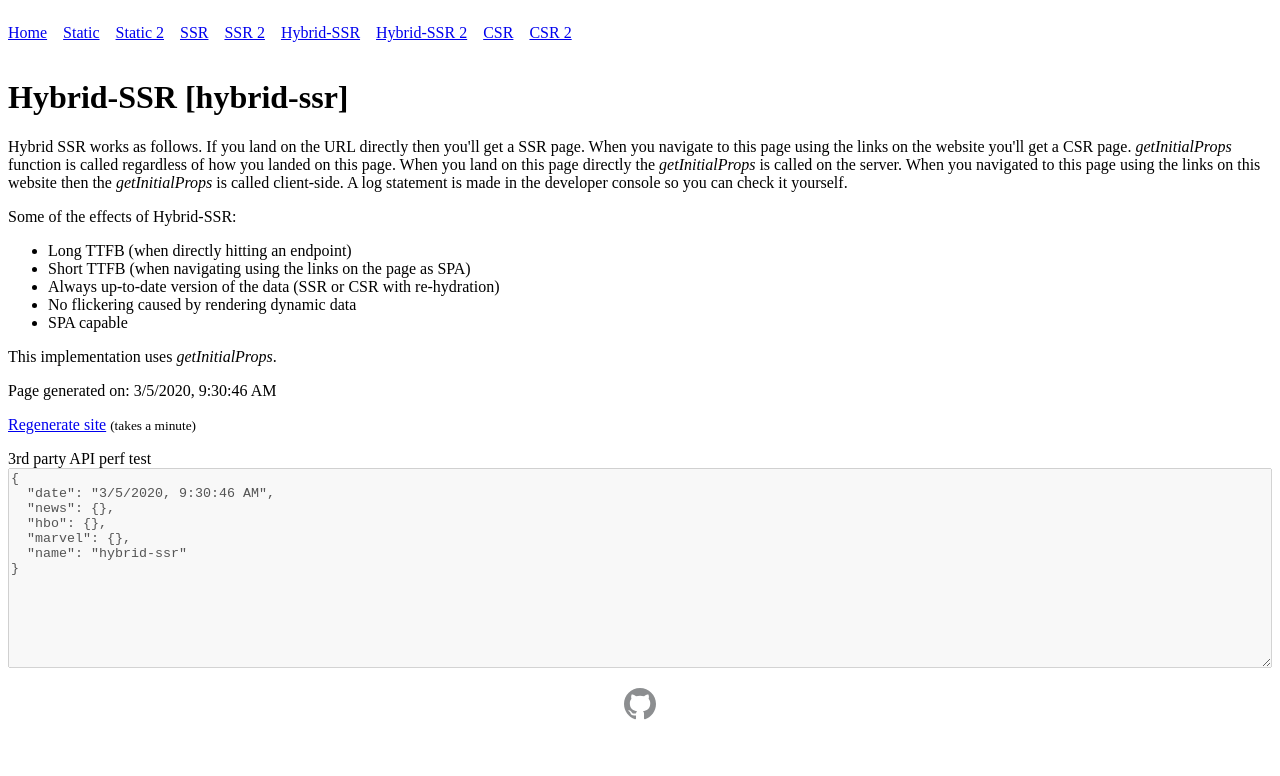
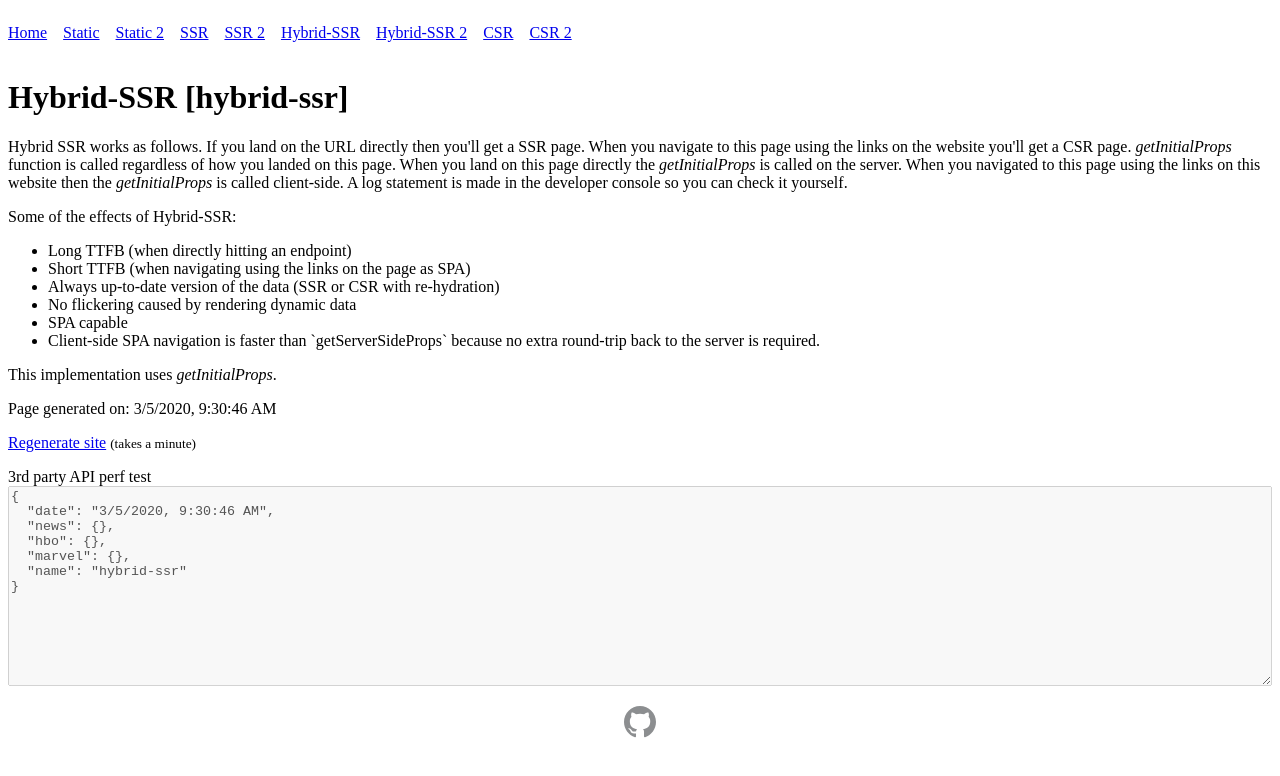
Before and after one commit to willemliu/static-next, a Next.js app: page /hybrid/hybrid-ssr in a window 1280 px wide. Shown: the top 776 px of the page. Built offline with nearby package versions, Linux system fonts and the light colour scheme; no server answers; what micro-cors would draw is missing.

Commit message:
Extra descripionts

```diff
--- a/pages/hybrid/[slug].tsx
+++ b/pages/hybrid/[slug].tsx
@@ -32,6 +32,11 @@ function Index(props: any) {
                 </li>
                 <li>No flickering caused by rendering dynamic data</li>
                 <li>SPA capable</li>
+                <li>
+                    Client-side SPA navigation is faster than
+                    `getServerSideProps` because no extra round-trip back to the
+                    server is required.
+                </li>
             </ul>
             <p>
                 This implementation uses <i>getInitialProps</i>.
```
Also changed, not shown: pages/ssr/[slug].tsx (+6 -2 lines).
